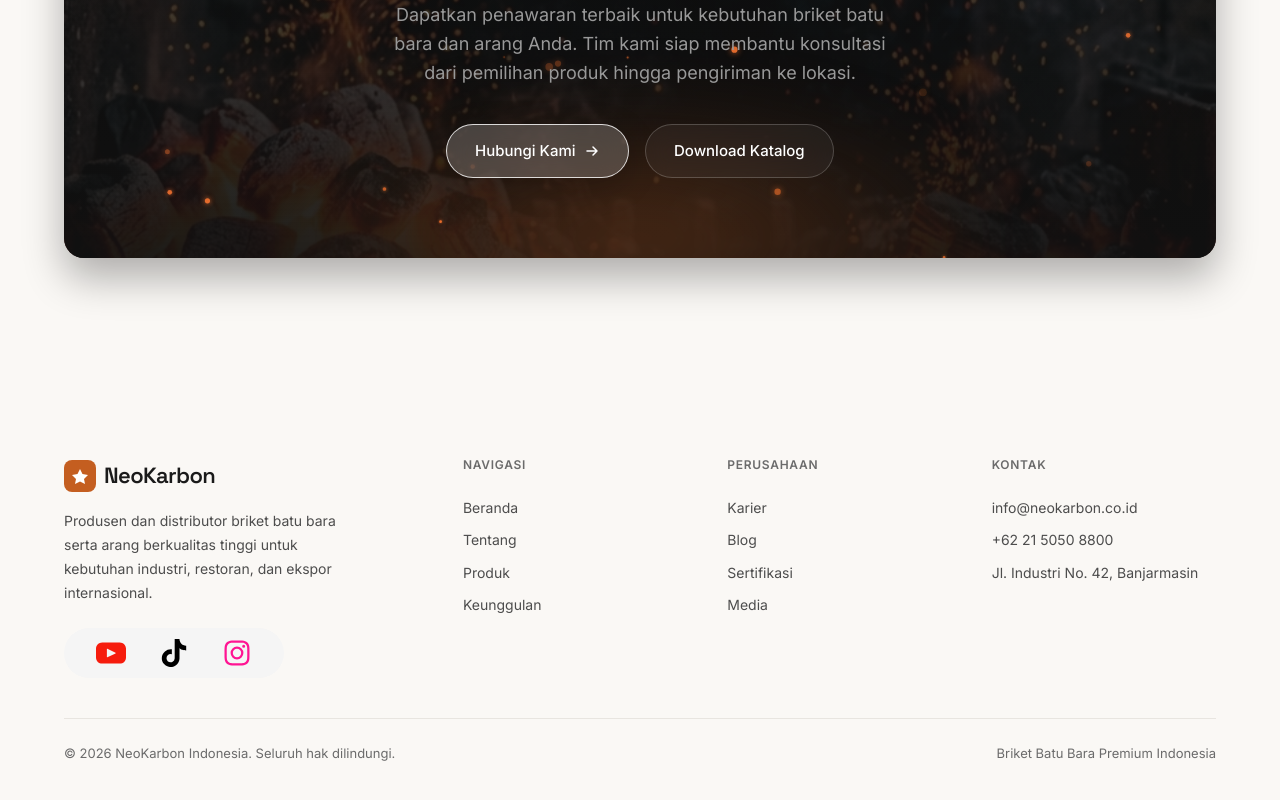
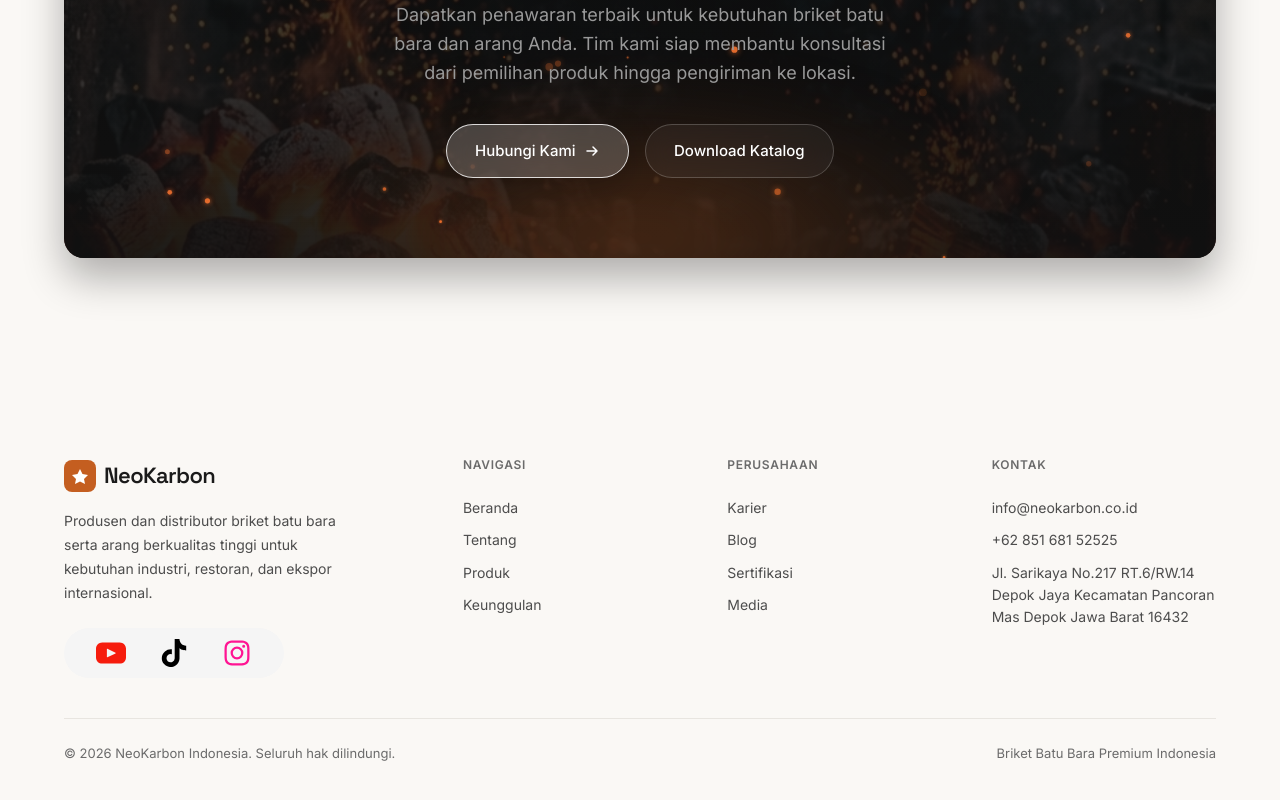
Before and after one commit to arvinmaolanahidayattulloh/Coconut-Shell-Charcoal.ID, a Next.js app: page / in a window 1280 px wide. Shown: the part 4511-5311 px from the top of the page. Built offline with nearby package versions, Linux system fonts and the light colour scheme.

Commit message:
Update Footer.js

```diff
--- a/src/components/Footer.js
+++ b/src/components/Footer.js
@@ -16,9 +16,9 @@ const COMPANY_LINKS = [
 ];
 
 const CONTACT_INFO = [
-  { label: "info@neokarbon.co.id", href: "mailto:info@neokarbon.co.id" },
-  { label: "+62 21 5050 8800", href: "tel:+622150508800" },
-  { label: "Jl. Industri No. 42, Banjarmasin", href: "#" },
+  { label: "info@neokarbon.co.id", href: "mailto:Info@CoconutShellCharcoal.ID" },
+  { label: "+62 851 681 52525", href: "tel:+6285168152525" },
+  { label: "Jl. Sarikaya No.217 RT.6/RW.14 Depok Jaya Kecamatan Pancoran Mas Depok Jawa Barat 16432", href: "#" },
 ];
 
 export default function Footer() {
```
